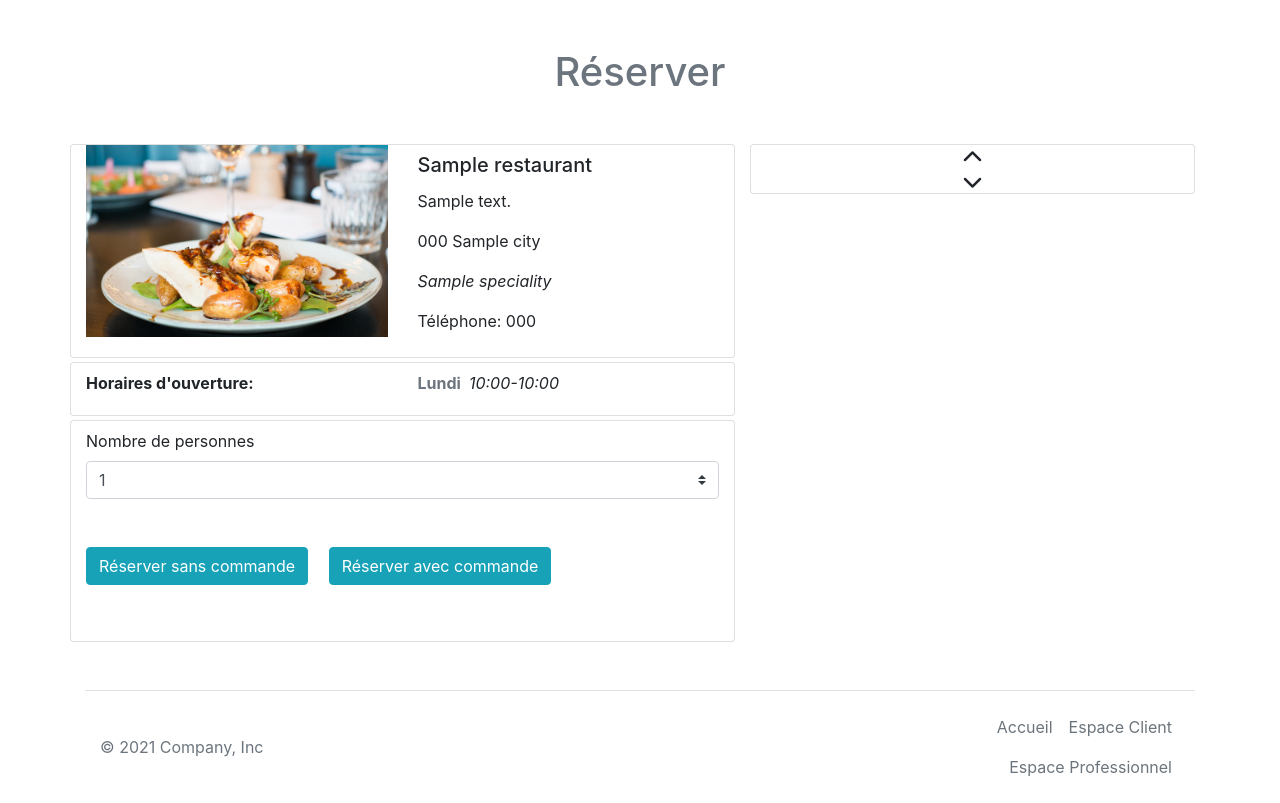
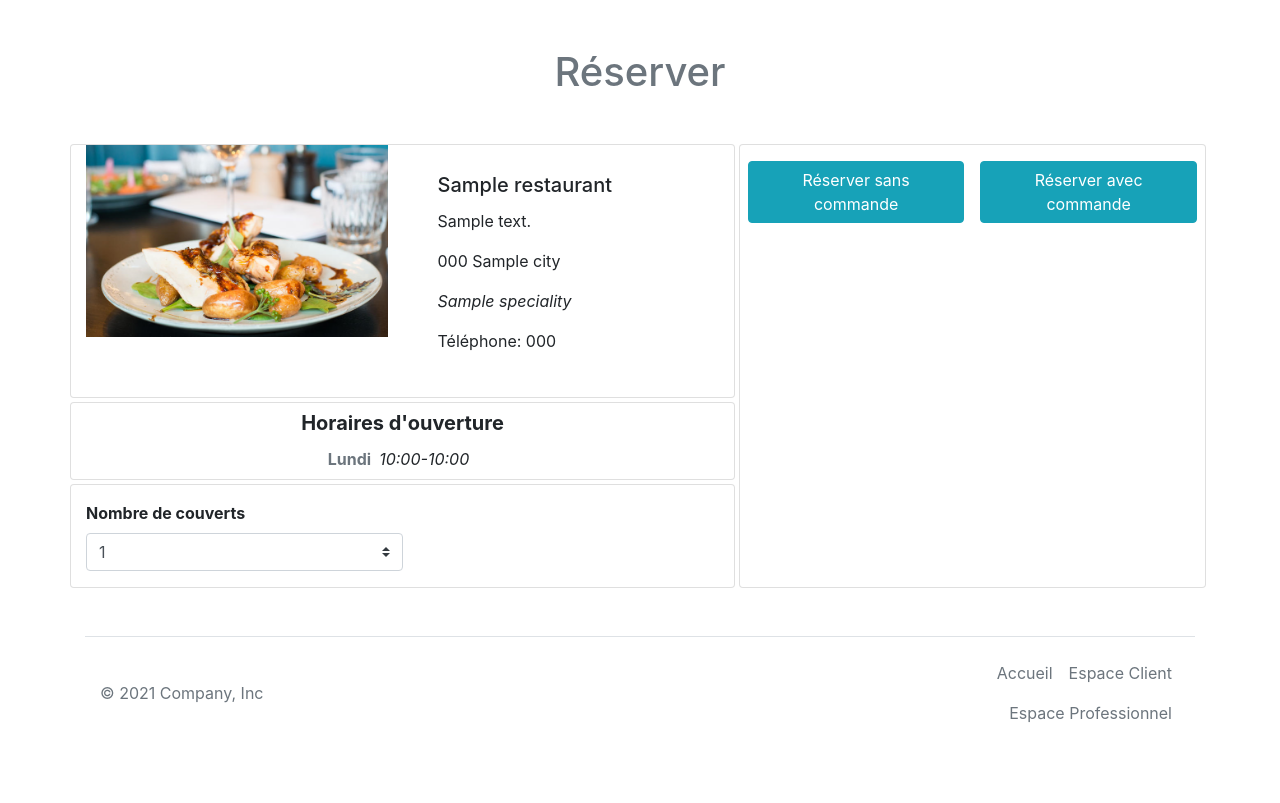
Before and after one commit to buba71/restau-booking, a Symfony app: template templates/FrontOffice/booking.html.twig in a window 1280 px wide. Shown: the part 56-859 px from the top of the page. After the commit the page ends 778 px from the top, so only its background shows below. Run offline with Twig, Linux system fonts and the light colour scheme; the template is opened without the code that fills it: most values are stand-ins (such as "Sample title", 1, 10 or a date in 2020); some libraries are stand-ins or nearby versions.

Commit message:
style: update timeSlot calendar scroll

```diff
--- a/assets/styles/footer.css
+++ b/assets/styles/footer.css
@@ -2,5 +2,7 @@
 
 footer {
     position: absolute;
+    bottom: 0;
+    height: 3rem;
     width: 100%;
 }
--- a/templates/FrontOffice/booking.html.twig
+++ b/templates/FrontOffice/booking.html.twig
@@ -11,7 +11,7 @@
 </div>
 
 <div class="row mt-5 booking-container">
-  <div class="col col-sm-12 col-lg-7">
+  <div class="col-xl-7 col-lg-7 h-100">
 
     <div class="row">
 
@@ -22,11 +22,13 @@
                   <img src="{{ asset('/images/restaurant.png') }}" class="img-fluid" alt="image-restaurant">
                 </div>
                 <address class="col-md-6 py-2 restaurant-infos">
+                    <div class="card-body">
                       <h5 class="card-title">{{ restaurant.name }}</h5>
                       <p class="card-text">{{ restaurant.address}}</p>
                       <p class="card-text">{{ restaurant.zipcode}} {{ restaurant.city }}</p>
                       <p class="card-text"><em>{{ restaurant.speciality}}</em></p>
                       <p class="card-text">Téléphone: {{ restaurant.phone}}</p>
+                    </div>
                 </address>
             </div>
         </div>
@@ -40,11 +42,9 @@
       {% set days = ['Lundi', 'Mardi', 'Mercredi','Jeudi','Vendredi', 'Samedi', 'Dimanche'] %}
       {% set index = 0 %}
 
-        <div class="row">
-          <div class="col-6">
-          <p class="card-title"><strong>Horaires d'ouverture:</strong></p>
-        </div>
-        <div class="col-6">
+          <h5 class="card-title text-center"><strong>Horaires d'ouverture</strong></h5>
+
+          <div class="d-flex justify-content-center">
             <table cellpadding=0>
               <tbody>
                 {% set i = 1 %}
@@ -61,16 +61,15 @@
             </table>
           </div>
 
-        </div>
       </section>
 
     </div>
 
-    <div class="card row py-2">
+    <div class="card row py-2 py-3">
 
       <section class="booking-form col-12">
-              <label for="person-number">Nombre de personnes</label>
-              <select name="person-number" class="custom-select" id="person-number">
+              <label for="person-number"><strong>Nombre de couverts</strong></label></br>
+              <select name="person-number" class="custom-select w-50" id="person-number">
                 <option value="1">1</option>
                 <option value="2">2</option>
                 <option value="3">3</option>
@@ -86,36 +85,27 @@
               <input type="checkbox" name="diner" class="" id="diner-choice">
             </div>
             -->
-            <div class="booking-controls my-5 justify-content-center">
-              <button class="btn btn-info mr-3">Réserver sans commande</button>
-              <button class="btn btn-info">Réserver avec commande</button>
-            </div>
+
       </section>
 
     </div>
-
     </div>
 
-  <div class="col col-sm-12 col-lg-5 ml-auto">
-
+    <div class="col-xl-5 col-lg-5 pl-1 pr-1">
     <!-- Booking calendar -->
-    <section class="card booking-schedule">
-
+      <section class="card booking-schedule h-100">
             <div id="picker">
             </div>
-          <div class="text-center">
-            <div id="myc-time-up">
-              <i class="fa fa-chevron-up fa-lg m-2"></i>
+
+            <div class="booking-controls my-2 d-flex justify-content-center">
+              <button class="btn btn-info m-2">Réserver sans commande</button>
+              <button class="btn btn-info m-2">Réserver avec commande</button>
             </div>
-            <div id="myc-time-down">
-              <i class="fa fa-chevron-down fa-lg m-2"></i>
-            </div>
+      </section>
+    <!-- Booking calendar -->
     </div>
 
-    </section>
-  <!-- Booking calendar -->
 
-  </div>
 
 </div>
 
@@ -128,24 +118,7 @@
 
 <script>
 
-/*
-* Time slot navigation up and down.
-*/
 
- const timeUpScroll = document.getElementById('myc-time-up');
- const timeDownScroll = document.getElementById('myc-time-down');
-
- timeUpScroll.onclick = function () {
-   const height = document.getElementById('myc-available-time-container').scrollTop -= 370;
- }
-
- timeDownScroll.onclick = function () {
-   const height = document.getElementById('myc-available-time-container').scrollTop += 370;
- }
-
- /*
- * Time slot navigation up and down.
- */
 
 
 // Calendar initialisation.
@@ -214,7 +187,7 @@ const startDate = new Date();
 
 // Make calendar sync with backend data.
 const calendar = () => {
-  fetch('{{ path('timeSlots') }}', {
+  fetch('{{ path('time_slots') }}', {
     headers: {
       'Accept': 'application/json',
       'Content-Type': 'application/x-www-form-urlencoded; charset=UTF-8'
@@ -263,7 +236,7 @@ const calendar = () => {
 
       // On click next or prev, make ajax call to fetch time Slots from backend and set calendar with it.
       function setTimeSlots (instance) {
-          fetch('{{ path('timeSlots') }}', {
+          fetch('{{ path('time_slots') }}', {
             headers: {
             'Accept': 'application/json',
             'Content-Type': 'application/x-www-form-urlencoded; charset=UTF-8'
```
Also changed, not shown: assets/styles/app.css (+5 -4 lines), assets/styles/calendar.css (+66 -8 lines), src/Controller/TimeSlotController.php (+4 -4 lines), src/Services/TimeSlotServices/TimeSlotFactory.php (renamed from src/Services/TimeSlotServices/TimeSlotBuilder.php, +21 -16 lines), templates/BackOffice/back_layout.html.twig (+14 -5 lines), templates/base.html.twig (+4 -6 lines). Lines whose indentation alone changed are shown as unchanged.
